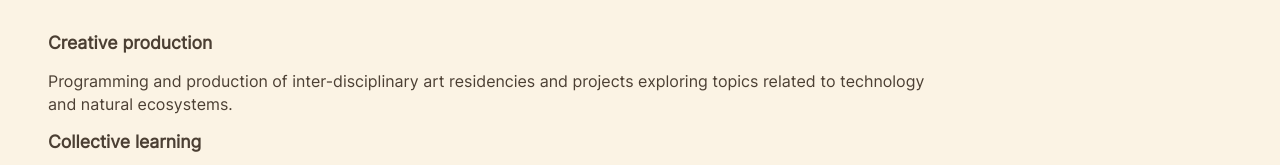
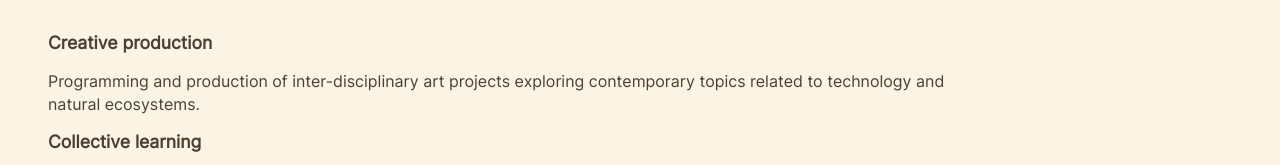
Before and after one commit to aurelienkrieger/aurelienkrieger.com, a plain HTML site: page about.html in a window 1280 px wide. Shown: the part 485-650 px from the top of the page. Drawn offline with Linux system fonts and the light colour scheme.

Commit message:
update about
update text for creative production expertise

```diff
--- a/about.html
+++ b/about.html
@@ -61,7 +61,7 @@
     <div id="expertise">
       <div>
         <h2>Creative production</h2>
-        <p>Programming and production of inter-disciplinary art residencies and projects exploring topics related to technology and natural ecosystems.</p>
+        <p>Programming and production of inter-disciplinary art projects exploring contemporary topics related to technology and natural ecosystems.</p>
       </div>
       <div>
         <h2>Collective learning</h2>
```
